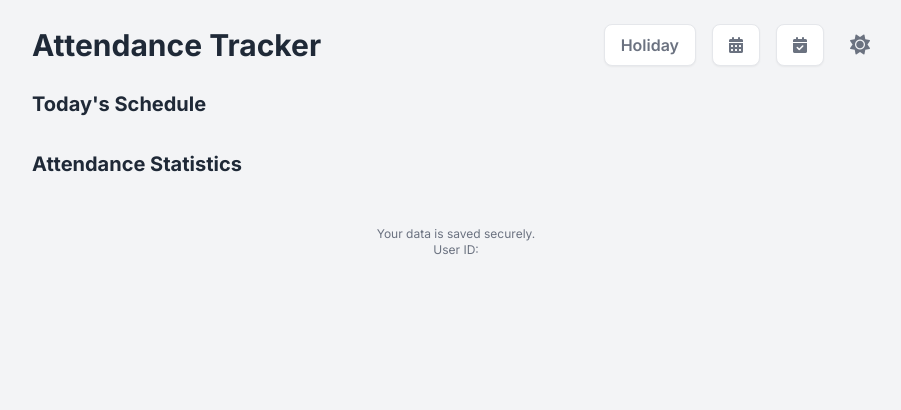
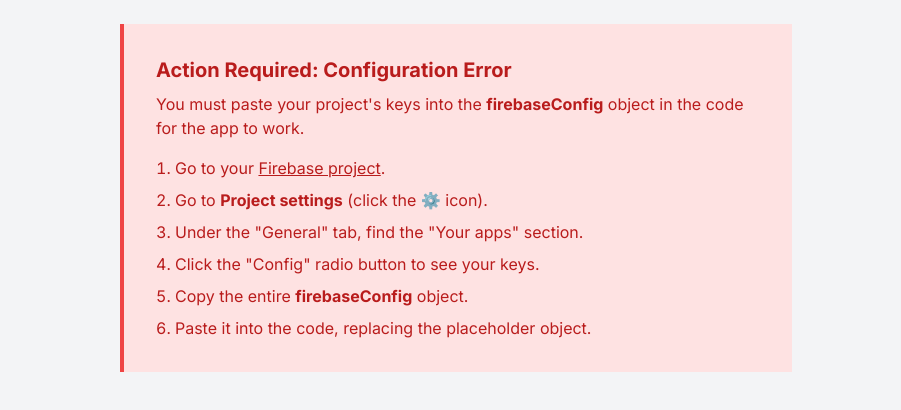
Before and after one commit to sriram36/attendance-tracker, a plain HTML site: page index.html in a window 1280 px wide. Shown: the whole page, without its empty margins (184-1085 px from the left). Drawn offline with nearby package versions, Linux system fonts and the light colour scheme; no server answers.

Commit message:
Update index.html

```diff
--- a/index.html
+++ b/index.html
@@ -161,13 +161,13 @@
 
         // --- PASTE YOUR FIREBASE CONFIG OBJECT HERE ---
         const firebaseConfig = {
-  apiKey: "AIzaSyBn7aLWWtpSPRqvYhSmBIyixBTdNHEd0JQ",
-  authDomain: "my-class-attendance-tracker.firebaseapp.com",
-  projectId: "my-class-attendance-tracker",
-  storageBucket: "my-class-attendance-tracker.firebasestorage.app",
-  messagingSenderId: "598768607049",
-  appId: "1:598768607049:web:e177677b8b6afbce108498"
-};
+            apiKey: "YOUR_API_KEY",
+            authDomain: "YOUR_PROJECT_ID.firebaseapp.com",
+            projectId: "YOUR_PROJECT_ID",
+            storageBucket: "YOUR_PROJECT_ID.appspot.com",
+            messagingSenderId: "YOUR_SENDER_ID",
+            appId: "YOUR_APP_ID"
+        };
         // ---------------------------------------------
 
         const appId = 'attendance-tracker-app';
@@ -283,11 +283,10 @@
             const todaysClasses = timetable[dayOfWeek] || [];
             scheduleCardsEl.innerHTML = '';
 
-            // BUG FIX: Check if the date being rendered is actually today
             const today = new Date();
             const isToday = date.toDateString() === today.toDateString();
             const disabledAttr = isToday ? '' : 'disabled';
-            const holidayBtnDisabled = date > today; // Disable holiday button for future dates
+            const holidayBtnDisabled = date > today;
 
             markHolidayBtn.disabled = holidayBtnDisabled;
             if (holidayBtnDisabled) {
```
